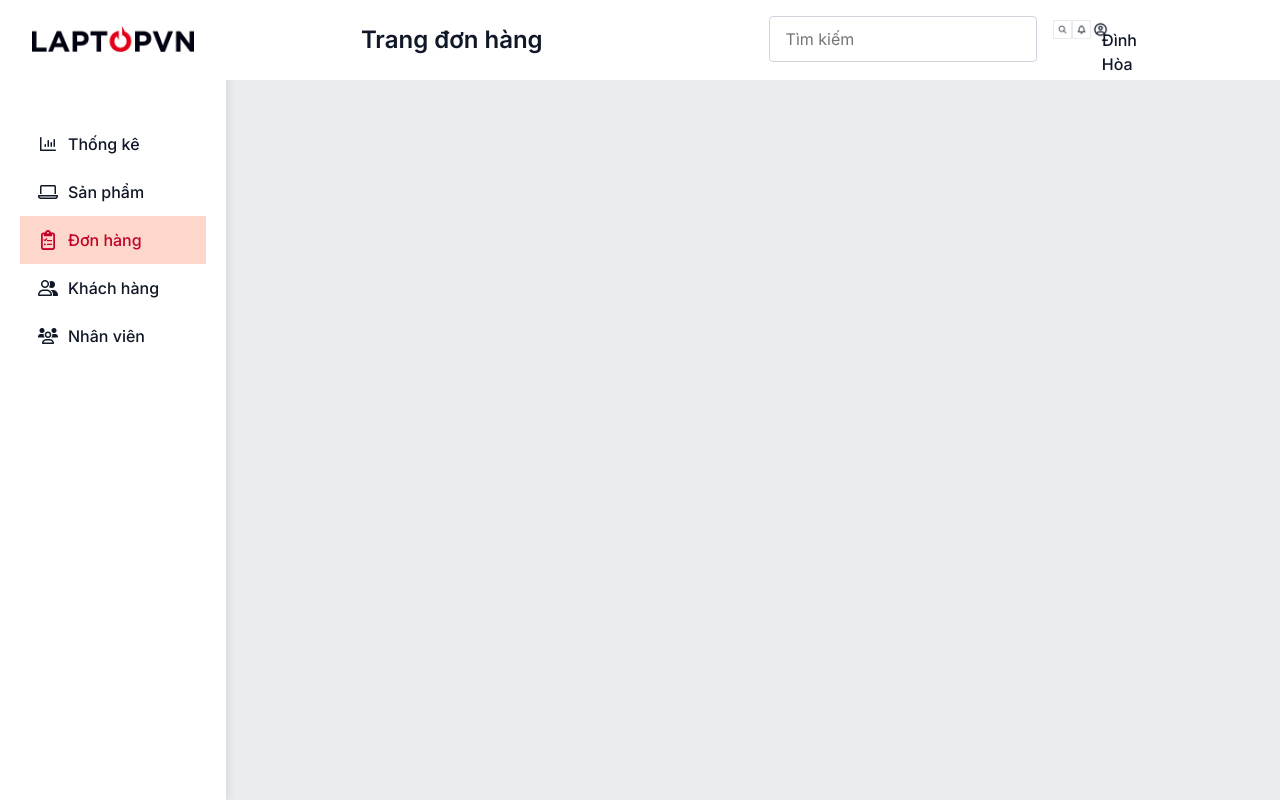
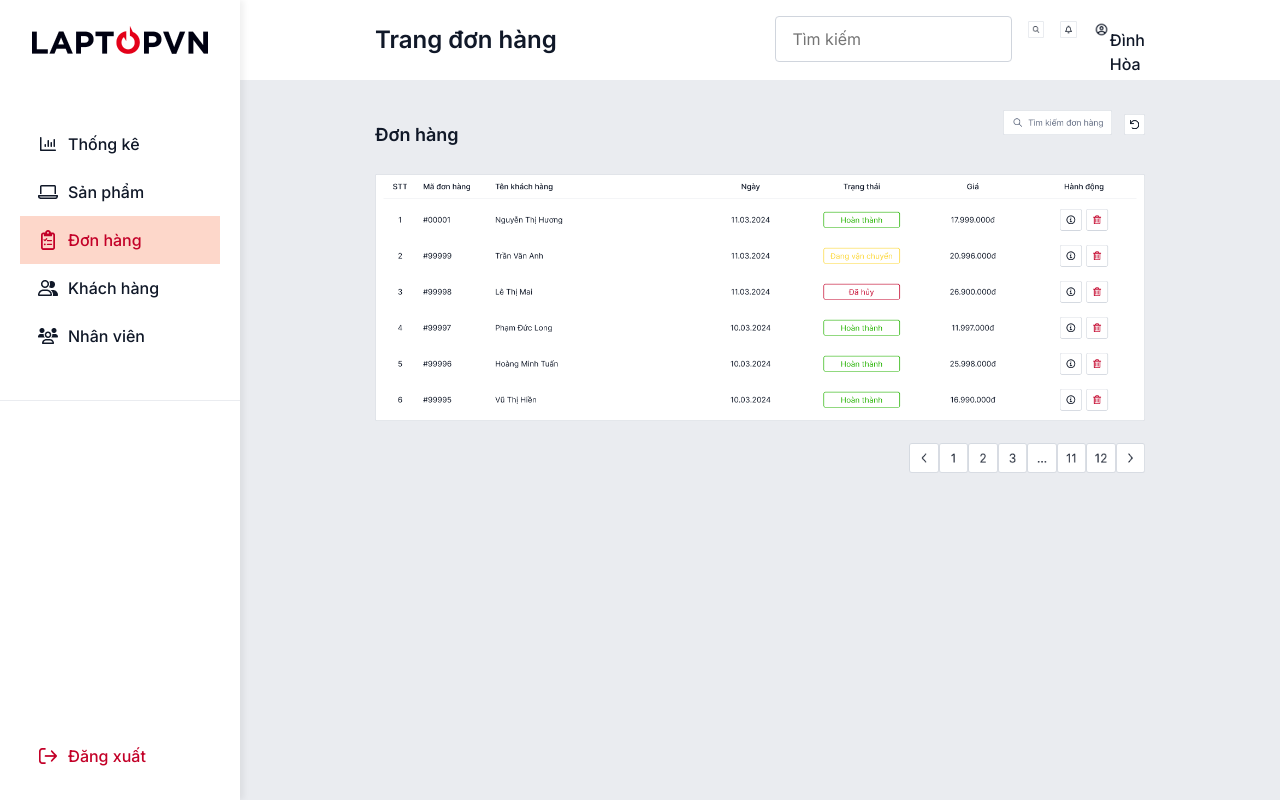
Before and after one commit to longkool246/Do_An-Final_assingment, a plain HTML site: page admin-order.html in a window 1280 px wide. Drawn offline with Linux system fonts and the light colour scheme.

Commit message:
admin order

```diff
--- a/admin-order.html
+++ b/admin-order.html
@@ -35,6 +35,10 @@
                   <a href="./admin-employee.html">Nhân viên</a>
               </div>
           </div>
+          <div class="btn-log-out">
+            <img src="./image/arrow-right-from-bracket.png" alt="">
+            <p>Đăng xuất</p>
+          </div>
       </div>
       <div class="container-wrapper">
         <div class="header-container">
@@ -61,6 +65,54 @@
                 </div>
             </div>
         </div>
+        <div class="order-content-container">
+            <div class="header-order-content-container">
+                <div class="order-title">
+                    <p>Đơn hàng</p>
+                </div>
+                <div class="order-btn-function">
+                    <div class="search-order">
+                        <img src="./image/admin-search-order.png" alt="">
+                    </div>
+                    <div class="add-order">
+                        <img src="./image/admin-refresh-order.png" alt="">
+                    </div>
+                </div>
+            </div>
+            <div class="order-table">
+                <img src="./image/admin-order-table.png" alt="">
+            </div>
+            <div class="pagination-block">
+                <div class="block">
+                </div>
+                <div class="pagination">
+                    <div class="btn-page">
+                        <img src="./image/button-pre.png" alt="">
+                    </div>
+                    <div class="btn-page">
+                        <img src="./image/button-one.png" alt="">
+                    </div>
+                    <div class="btn-page">
+                        <img src="./image/button-two.png" alt="">
+                    </div>
+                    <div class="btn-page">
+                        <img src="./image/button-three.png" alt="">
+                    </div>
+                    <div class="btn-page">
+                        <img src="./image/button-three-dots.png" alt="">
+                    </div>
+                    <div class="btn-page">
+                        <img src="./image/button-eleven.png" alt="">
+                    </div>
+                    <div class="btn-page">
+                        <img src="./image/button-twelve.png" alt="">
+                    </div>
+                    <div class="btn-page">
+                        <img src="./image/button-next.png" alt="">
+                    </div>
+                </div>
+            </div>
+        </div>
     </div>
   </div>
 </body>
--- /dev/null
+++ b/src/scss/components/_admin-order.scss
@@ -0,0 +1,45 @@
+.order-content-container{
+    padding: 30px 135px;
+    .header-order-content-container{
+        display: flex;
+        width: 100%;
+        height: auto;
+        .order-title{
+            width: 81.56%;
+            padding: 10.5px 0 10.5px 0;
+            p{
+                font-size: 18px;
+                font-weight: 600;
+                color: #101828;
+            }
+        }
+        .order-btn-function{
+            width: 18.44%;
+            height: 48px;
+            display: flex;
+            .add-order{
+                margin-left: 12px;
+                padding: 4px 0 4px 0;
+            }
+        }
+    }
+    .order-table{
+        margin-top: 16px;
+    }
+    .pagination-block{
+        margin-top: 16px;
+        display: flex;
+        .block{
+            width: 69.37%;
+        }
+        .pagination{
+            width: 30.63%;
+            display: flex;
+            justify-content: space-between;
+            .btn-page{
+                height: 40px;
+                cursor: pointer;
+            }
+        }
+    }
+}
--- a/src/scss/components/_admin-side-bar.scss
+++ b/src/scss/components/_admin-side-bar.scss
@@ -5,6 +5,7 @@
         background-color: #fff;
         height: 100vh;
         box-shadow: 4px 0px 6px 0px rgb(0, 0, 0, 0.06);
+        position: fixed;
         .image-logo{
             width: 100%;
             height: 80px;
@@ -12,6 +13,7 @@
         }
         .side-bar{
             width: 100%;
+            height: calc(100vh - 148px);
             padding: 40px 20px;
             .option{
                 width: 100%;
@@ -34,10 +36,24 @@
                 }
             }
         }
+        .btn-log-out{
+            padding: 12px 36px;
+            display: flex;
+            width: 100%;
+            height: auto;
+            cursor: pointer;
+            p{
+                font-size: 16px;
+                font-weight: 500;
+                color: #C30028;
+                margin-left: 8px;
+            }
+        }
     }
     .container-wrapper{
-        width: 87.5%;
+        width: calc(100% - 240px);
         height: auto;
+        margin-left: 240px;
         .header-container{
             display: flex;
             padding: 16px 135px;
@@ -56,7 +72,10 @@
             .functions{
                 width: 48%;
                 display: flex;
+                .input-search{
+                    width: 63.93%;
                     input{
+                        width: 100%;
                         border: 1px solid #D0D5DD;
                         border-radius: 4px;
                         padding: 12px 16px;
@@ -64,16 +83,21 @@
                         font-size: 16px;
                         font-weight: 400;
                     }
+                }
                 .list-btn{
+                    width: 36.07%;
                     display: flex;
                     padding: 4px 0 4px 0;
+                    .btn-search, .btn-notify, .btn-user{
+                        margin-left: 16px;
+                    }
                     img{
                         cursor: pointer;
-                        margin-left: 16px;
                     }
                     .users{
-                        padding: 8px;
+                        padding: 8px 0 8px 0;
                         a{
+                            font-size: 16px;
                             color: #101828;
                             font-weight: 500;
                         }
--- a/src/scss/components/_admin-statistic.scss
+++ b/src/scss/components/_admin-statistic.scss
@@ -58,11 +58,6 @@
     .statistic-order-new{
         margin-top: 30px;
         width: 100%;
-        .table-order-new-block{
-            width: 100%;
-            height: 270px;
-            background-color: #fff;
-        }
         .pagination-block{
             margin-top: 16px;
             display: flex;
--- a/src/scss/style.scss
+++ b/src/scss/style.scss
@@ -16,3 +16,4 @@
 @import './components/admin-product';
 @import './components/admin-customer';
 @import './components/admin-employee';
+@import './components/admin-order';
```
Also changed, not shown: admin-customer.html (+4 -0 lines), admin-employee.html (+4 -0 lines), admin-product.html (+4 -0 lines), admin-statistical.html (+4 -0 lines), image/admin-order-table.png (added), image/admin-refresh-order.png (added), image/admin-search-order.png (added), image/arrow-right-from-bracket.png (added), src/scss/style.css, 1 other file. Lines whose indentation alone changed are shown as unchanged.
